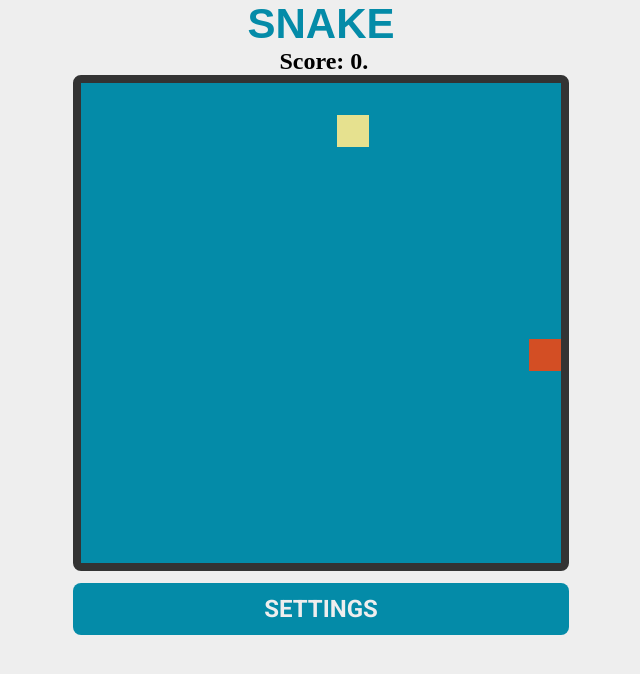
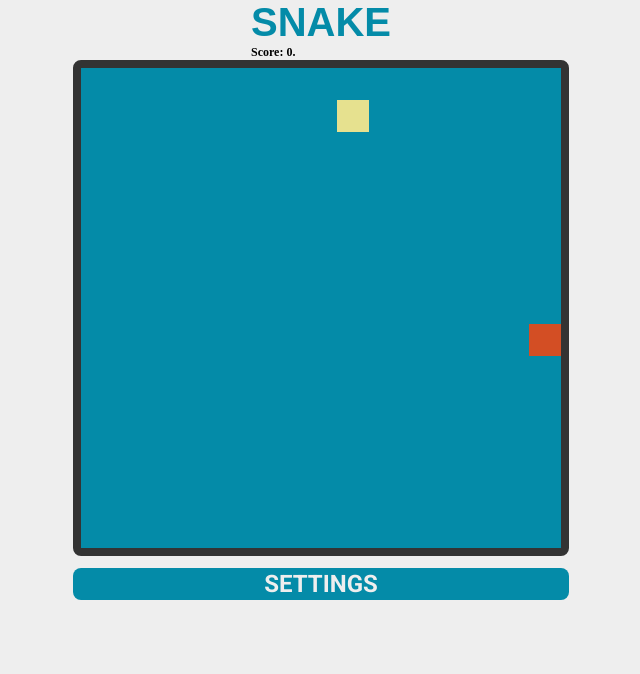
Before and after one commit to niltoneapontes/jogo-cobrinha-javascript, a plain HTML site: page index.html in a window 1280 px wide. Shown: the whole page, without its empty margins (319-959 px from the left). Drawn offline with Linux system fonts and the light colour scheme; a web font is replaced by a local one.

Commit message:
FavIco added

```diff
--- a/index.html
+++ b/index.html
@@ -4,6 +4,7 @@
     <meta charset="UTF-8">
     <meta name="viewport" content="width=device-width, initial-scale=1.0">
     <link rel="stylesheet" href="style.css">
+    <link rel="shortcut icon" href="snake.png" type="image/x-icon">
     <script defer src="main.js"></script>
     <title>Jogo da Cobrinha</title>
 </head>
--- a/style.css
+++ b/style.css
@@ -16,14 +16,16 @@ body{
 
 
 #header-score h2{
-    margin-top: 0;
-    margin-left: 2rem;
+    margin: 0;
+    font-size: 12px;
 }
 
 #header-score h1{
     font-family: "MuseoModerno", Arial, sans-serif;
-    font-size: 42px;
+    font-size: 40px;
+    text-align: center;
     color: #048BA8;
+    margin: 0;
 }
 
 canvas{
@@ -33,7 +35,7 @@ canvas{
 
 button{
     width: 496px;
-    height: 52px;
+    height: 32px;
     background-color: #048BA8;
     color: #eee;
     font-family: "Roboto", Arial, sans-serif;
```
Also changed, not shown: snake.png (added).
